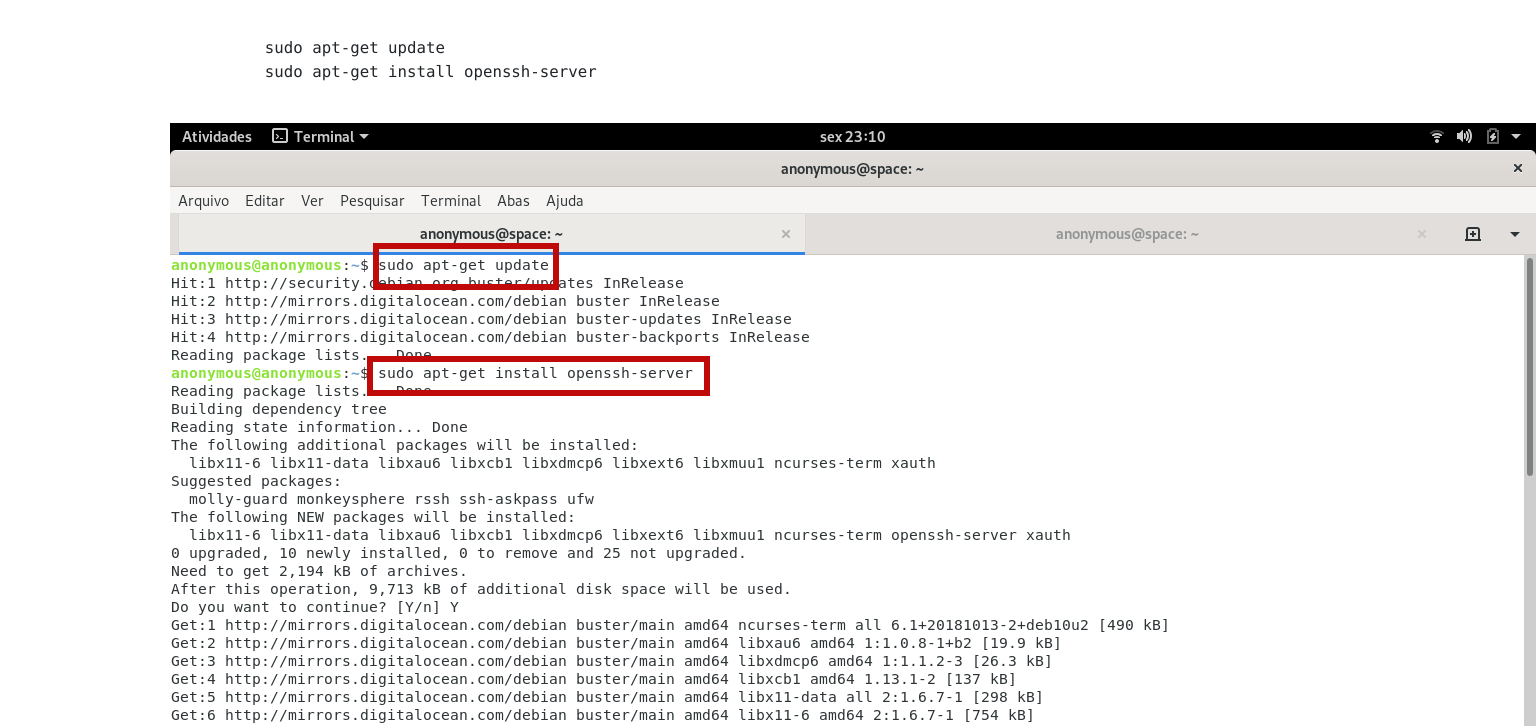
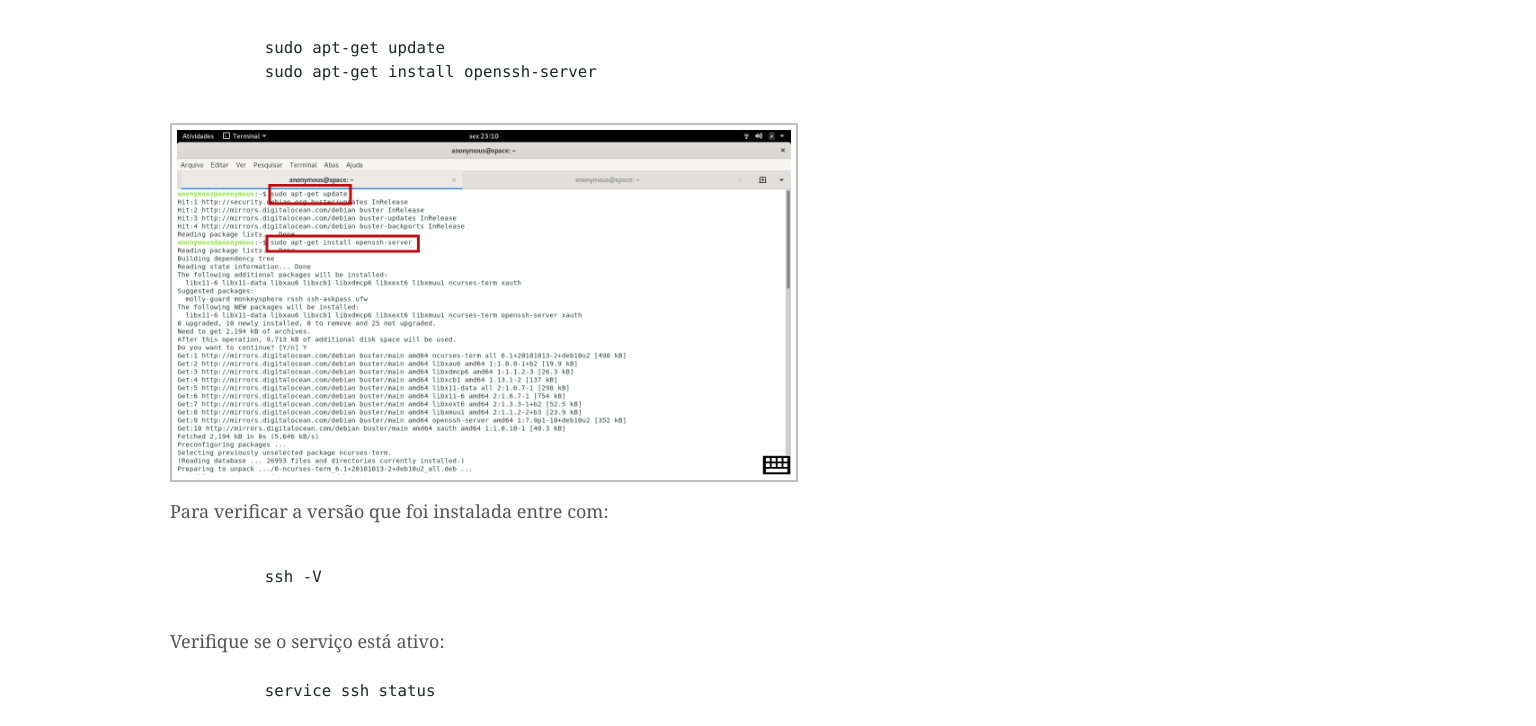
Before and after one commit to MalkonF/malkonf.github.io, a plain HTML site: page indexblog.html in a window 1280 px wide. Shown: the part 922-1648 px from the top of the page, 1536 px wide, since content can reach past the window. Drawn offline with nearby package versions, Linux system fonts and the light colour scheme.

Commit message:
add minha imagem blog / ajustando tamanho imagem blog

```diff
--- a/CSS/blog.css
+++ b/CSS/blog.css
@@ -171,3 +171,10 @@ h6, .h6 {
 .blog-footer p:last-child {
   margin-bottom: 0;
 }
+
+
+a img{
+  border: 2px solid #C0C0C0;
+  padding: 5px;
+  width: 628px;
+}
```
Also changed, not shown: IMG/me.jpg (added).
